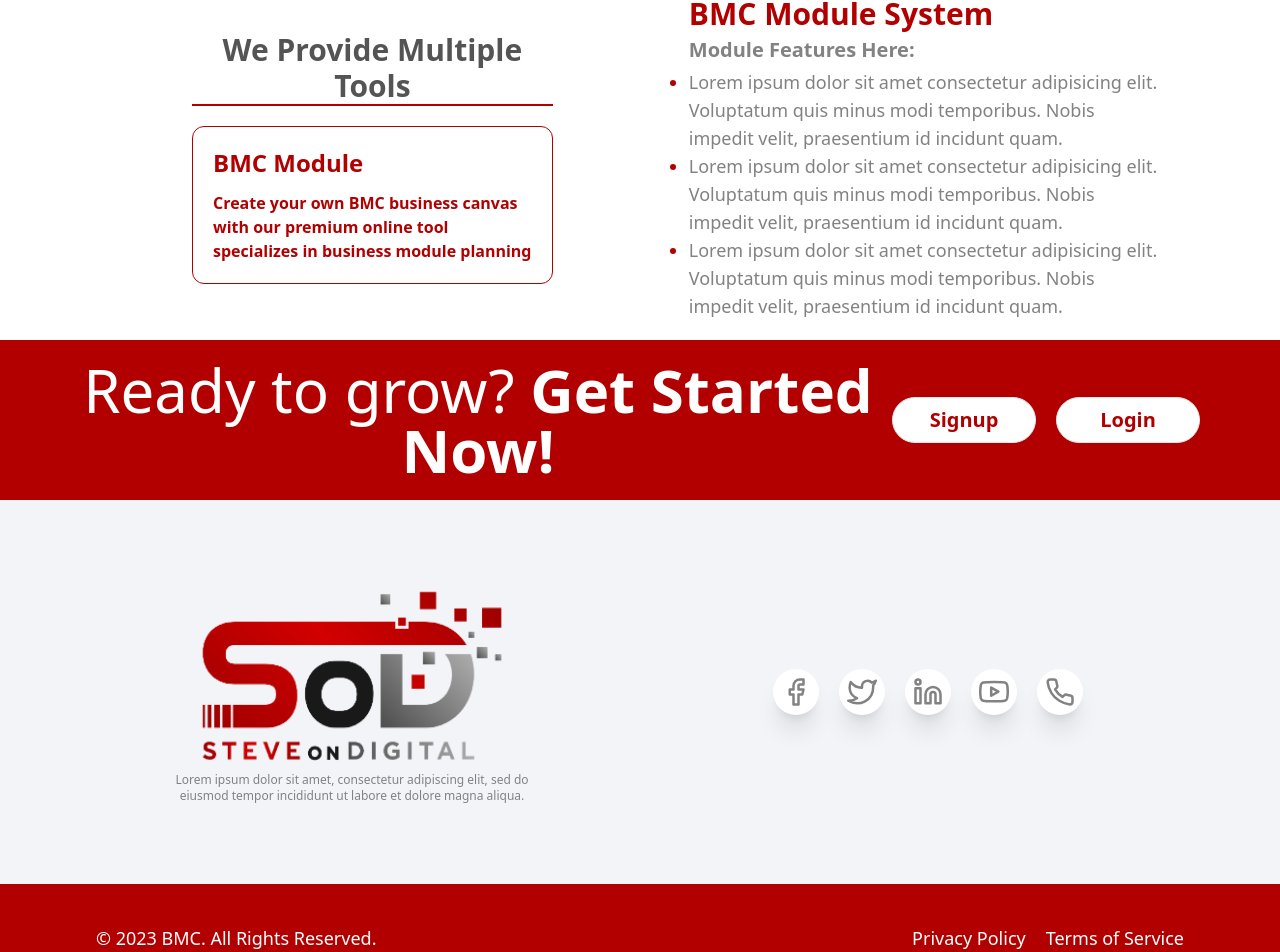
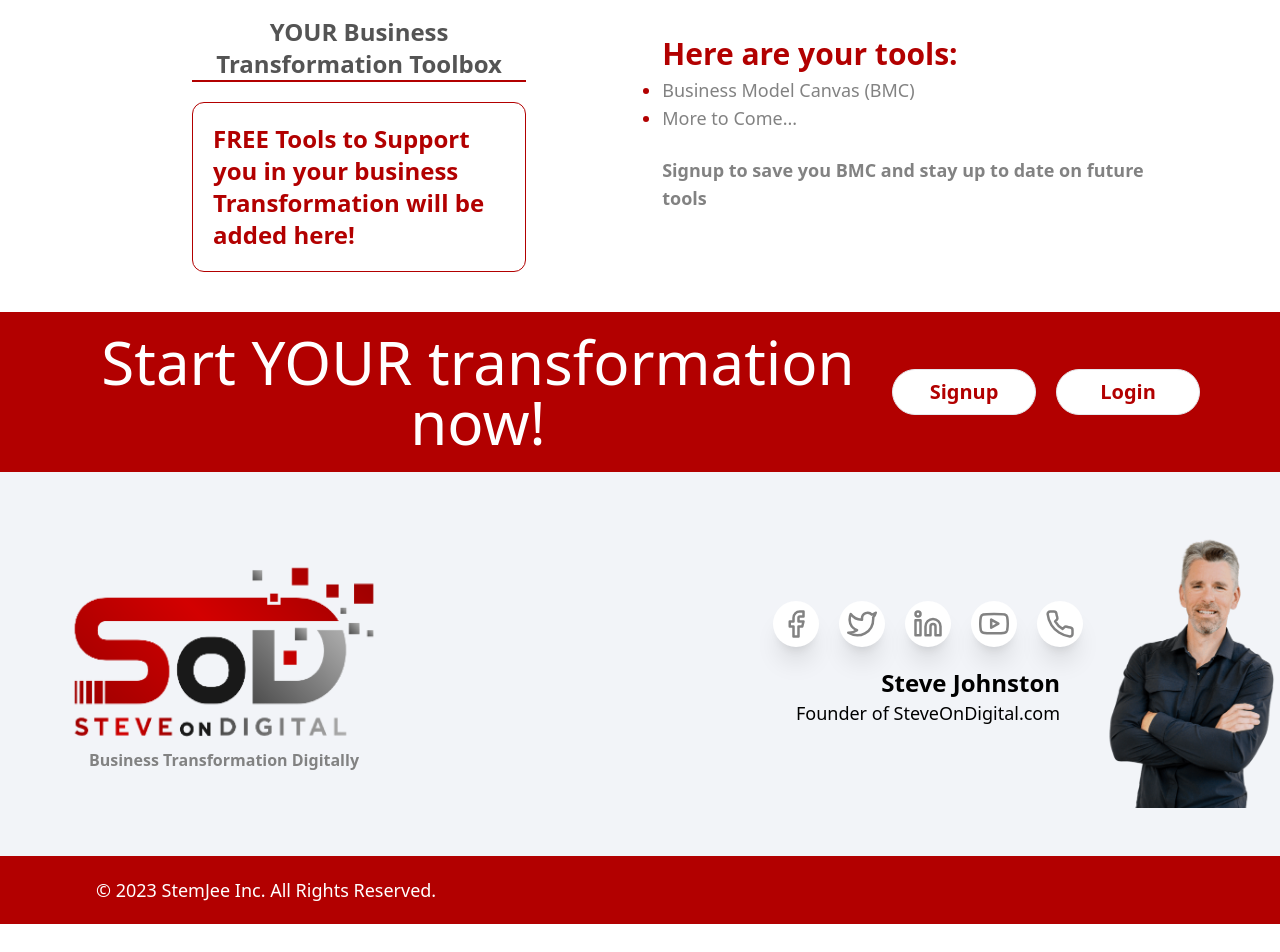
Before and after one commit to faraax/sod, a React (Create React App) app: page / in a window 1280 px wide. Shown: the part 936-1888 px from the top of the page. After the commit the page ends 1860 px from the top, so only its background shows below. Built offline with nearby package versions, Linux system fonts and the light colour scheme.

Commit message:
Changes made by client

```diff
--- a/src/components/Footer.jsx
+++ b/src/components/Footer.jsx
@@ -4,11 +4,11 @@ import useOAuth from '../Hooks/useOAuth'
 export default function Footer() {
     const { handleOAuth, handleSignup } = useOAuth();
     return (
-        <footer className='bg-primary'>
+        <footer className='bg-primary overflow-hidden'>
             <div className='flex gap-4 2xl:flex-row xl:flex-row lg:flex-row flex-col justify-between items-center 2xl:px-20 2xl:py-5 xl:px-20 xl:py-5 lg:px-20 lg:py-5 md:px-20 md:py-5 px-0 py-5'>
                 <h1 className='2xl:text-6xl xl:text-6xl lg:text-6xl md:text-6xl text-4xl font-medium text-white text-center'>
-                    Ready to grow?
-                    <span className='font-bold'> Get Started Now!</span>
+                    Start YOUR transformation now!
+                    {/* <span className='font-bold'> Get Started Now!</span> */}
                 </h1>
                 <div className="flex gap-5 text-xl items-center justify-center">
                     <button className="btn-primary bg-white text-primary hover:text-secondary hover:bg-white text-center font-bold" onClick={handleSignup}>Signup</button>
@@ -22,12 +22,12 @@ export default function Footer() {
                             src={'../../assets/FooterLogo.png'}
                             alt="Steve On Digital"
                             className="w-60 h-28 2xl:w-80 2xl:h-48 xl:w-80 xl:h-48 lg:w-80 lg:h-48 md:w-60 md:h-28" />
-                        <p className='text-xs w-2/3 text-center text-secondary'>
-                            Lorem ipsum dolor sit amet, consectetur adipiscing elit, sed do eiusmod tempor incididunt ut labore et dolore magna aliqua.
+                        <p className='text-base font-bold text-center text-secondary'>
+                            Business Transformation Digitally
                         </p>
                     </div>
                 </div>
-                <div className='col-span-3 flex items-center justify-center 2xl:flex xl:flex lg:flex md:hidden sm:hidden xs:hidden'>
+                <div className='col-span-3 flex items-center justify-center gap-5 flex-col 2xl:flex xl:flex lg:flex md:hidden sm:hidden xs:hidden relative'>
                     <div className='flex gap-5 text-3xl text-secondary'>
                         <span className='bg-white shadow-xl flex items-center justify-center rounded-full p-2 hover:text-primary transition-all cursor-pointer'>
                             <FiFacebook />
@@ -41,10 +41,18 @@ export default function Footer() {
                         <span className='bg-white shadow-xl flex items-center justify-center rounded-full p-2 hover:text-primary transition-all cursor-pointer'>
                             <FiYoutube />
                         </span>
-                        <span title='0XXXXXXXXX'
-                            className='bg-white shadow-xl flex items-center justify-center rounded-full p-2 hover:text-primary transition-all cursor-pointer'>
+                        <span className='bg-white shadow-xl flex items-center justify-center rounded-full p-2 hover:text-primary transition-all cursor-pointer'>
                             <FiPhone />
                         </span>
+                    </div>
+                    <img
+                        src={'../../assets/Steve - Black Shirt.png'}
+                        alt="Steve On Digital"
+                        className="h-72 absolute right-0 footer-img:-right-10 btn:-right-24 lg:-right-20"
+                    />
+                    <div className='flex flex-col'>
+                        <h2 className='text-end text-2xl font-bold'>Steve Johnston</h2>
+                        <p className='text-lg'>Founder of SteveOnDigital.com</p>
                     </div>
                 </div>
                 <div className='hidden 2xl:hidden xl:hidden lg:hidden md:flex sm:flex xs:flex items-center justify-center flex-col gap-5'>
@@ -77,16 +85,16 @@ export default function Footer() {
                 </div>
             </div>
             <div className='flex justify-between items-center px-24 py-5 flex-row 2xl:flex-row xl:flex-row lg:flex-row md:flex-col sm:flex-col xs:flex-col'>
-                <div className='flex gap-5 text-xl items-center justify-center pt-5'>
+                <div className='flex gap-5 text-xl items-center justify-center'>
                     <p className='text-lg font-medium text-white'>
-                        © 2023 BMC.  All Rights Reserved.
+                        © 2023 StemJee Inc. All Rights Reserved.
                     </p>
                 </div>
-                <div className="flex gap-5 text-xl items-center justify-center pt-5">
+                {/* <div className="flex gap-5 text-xl items-center justify-center">
                     <p className='text-lg font-medium text-white'>Privacy Policy</p>
                     <p className='text-lg font-medium text-white'>Terms of Service</p>
-                </div>
+                </div> */}
             </div>
-        </footer>
+        </footer >
     )
 }
--- a/src/components/ToolsSec.jsx
+++ b/src/components/ToolsSec.jsx
@@ -3,32 +3,30 @@ import React from 'react'
 export default function ToolsSec() {
     return (
         <>
-            <div className='flex flex-col justify-center px-2 2xl:px-24 xl:px-24 lg:px-24 md:px-16'>
+            <div className='flex flex-col justify-center px-2 2xl:px-24 xl:px-24 lg:px-24 md:px-16 lg:w-1/2'>
                 <div className='flex'>
-                    <h1 className='text-3xl font-semibold text-[#545454] border-primary border-b-2 text-center'>
-                        We Provide Multiple Tools
+                    <h1 className='text-2xl font-semibold text-[#545454] border-primary border-b-2 text-center'>
+                        YOUR Business Transformation Toolbox
                     </h1>
                 </div>
                 <div className='p-5 flex flex-col gap-3 text-primary border-primary border mt-5 rounded-xl hover:bg-primary hover:text-white'>
-                    <h1 className='text-2xl font-bold flex-wrap'>BMC Module</h1>
-                    <p className='font-semibold flex-wrap'>Create your own BMC business canvas with our premium online tool specializes in business module planning</p>
+                    {/* <h1 className='text-2xl font-bold flex-wrap'>BMC Module</h1> */}
+                    <p className='font-semibold flex-wrap text-2xl'>FREE Tools to Support you in your business Transformation will be added here!</p>
                 </div>
             </div>
             <div className='2xl:col-span-9 xl:col-span-9 lg:col-span-9 col-span-12'>
                 <div className='p-5 flex flex-col gap-1'>
-                    <h1 className='text-3xl font-bold text-primary'>BMC Module System</h1>
-                    <p className='font-semibold text-secondary text-xl'>Module Features Here:</p>
+                    <h1 className='text-3xl font-bold text-primary'>Here are your tools:</h1>
+                    {/* <p className='font-semibold text-secondary text-xl'>Module Features Here:</p> */}
                     <ul className='list-disc text-secondary text-lg'>
-                        <li className={`marker:text-primary before:contents-['_↗']`}>
-                            Lorem ipsum dolor sit amet consectetur adipisicing elit. Voluptatum quis minus modi temporibus. Nobis impedit velit, praesentium id incidunt quam.
+                        <li className={`marker:text-primary before:contents-['_↗'] hover:text-primary`}>
+                            Business Model Canvas (BMC)
                         </li>
                         <li className={`marker:text-primary before:contents-['_↗']`}>
-                            Lorem ipsum dolor sit amet consectetur adipisicing elit. Voluptatum quis minus modi temporibus. Nobis impedit velit, praesentium id incidunt quam.
-                        </li>
-                        <li className={`marker:text-primary before:contents-['_↗']`}>
-                            Lorem ipsum dolor sit amet consectetur adipisicing elit. Voluptatum quis minus modi temporibus. Nobis impedit velit, praesentium id incidunt quam.
+                            More to Come...
                         </li>
                     </ul>
+                    <p className='text-lg text-secondary font-bold mt-5'>Signup to save you BMC and stay up to date on future tools</p>
                 </div>
             </div>
         </>
--- a/src/pages/Home.jsx
+++ b/src/pages/Home.jsx
@@ -6,7 +6,7 @@ export default function Home() {
     return (
         <>
             <Hero />
-            <div className='flex gap-5 px-10 2xl:px-24 xl:px-24 lg:px-24 md:px-16 flex-col 2xl:flex-row xl:flex-row lg:flex-row md:flex-col sm:flex-col xs:flex-col'>
+            <div className='flex gap-5 my-10 px-10 2xl:px-24 xl:px-24 lg:px-24 md:px-16 flex-col 2xl:flex-row xl:flex-row lg:flex-row md:flex-col sm:flex-col xs:flex-col'>
                 <ToolsSec />
             </div>
             <Footer />
--- a/tailwind.config.js
+++ b/tailwind.config.js
@@ -11,6 +11,7 @@ module.exports = {
       'md': "768px",
       'lg': "992px",
       "btn": "1100px",
+      "footer-img": "1430px",
       'xl': "1372px",
       '2xl': "1820px",
     },
```
Also changed, not shown: public/assets/Steve - Black Shirt.png (added), 12 other files (tests, documents, lock files or other folders).
